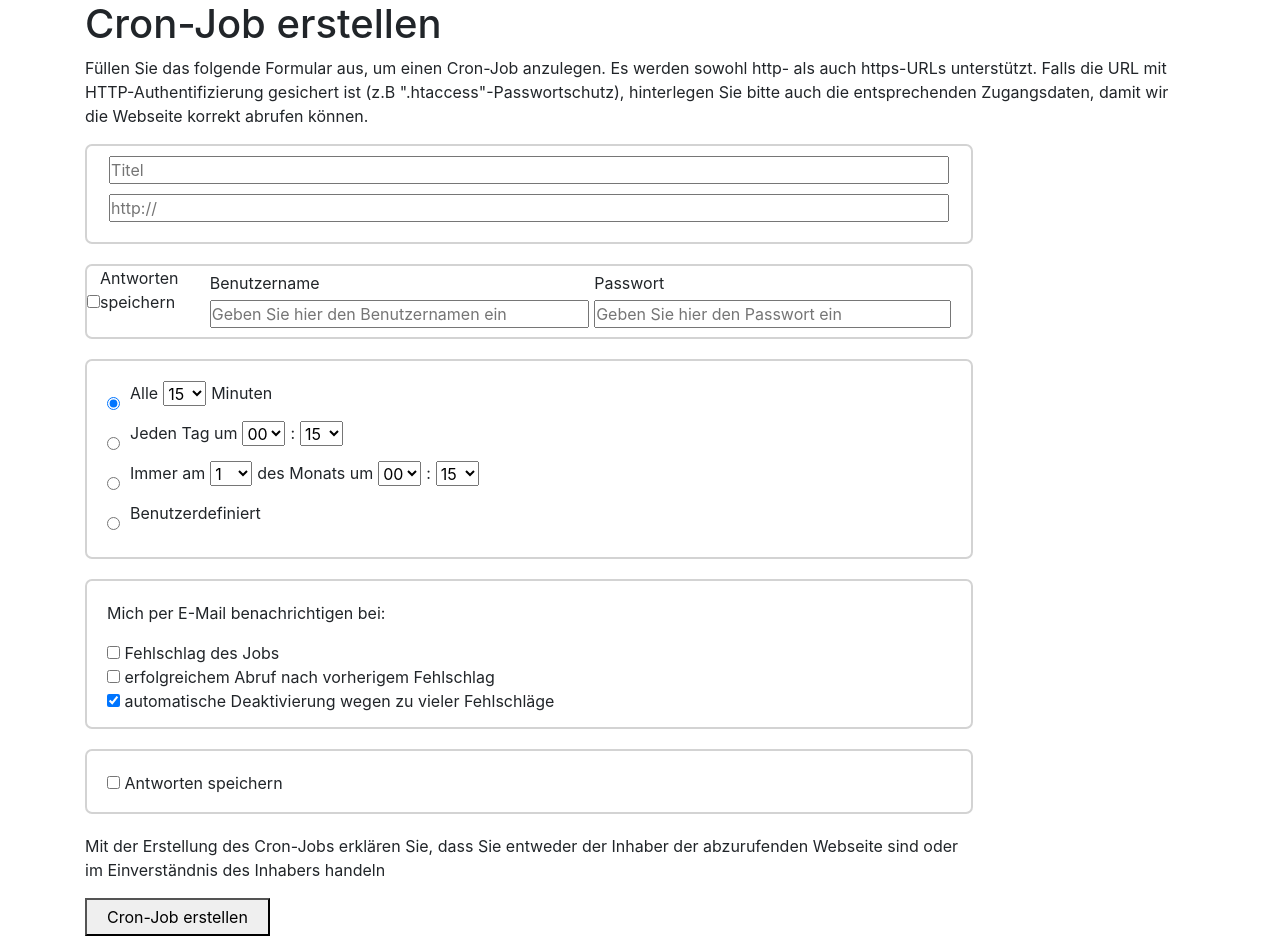
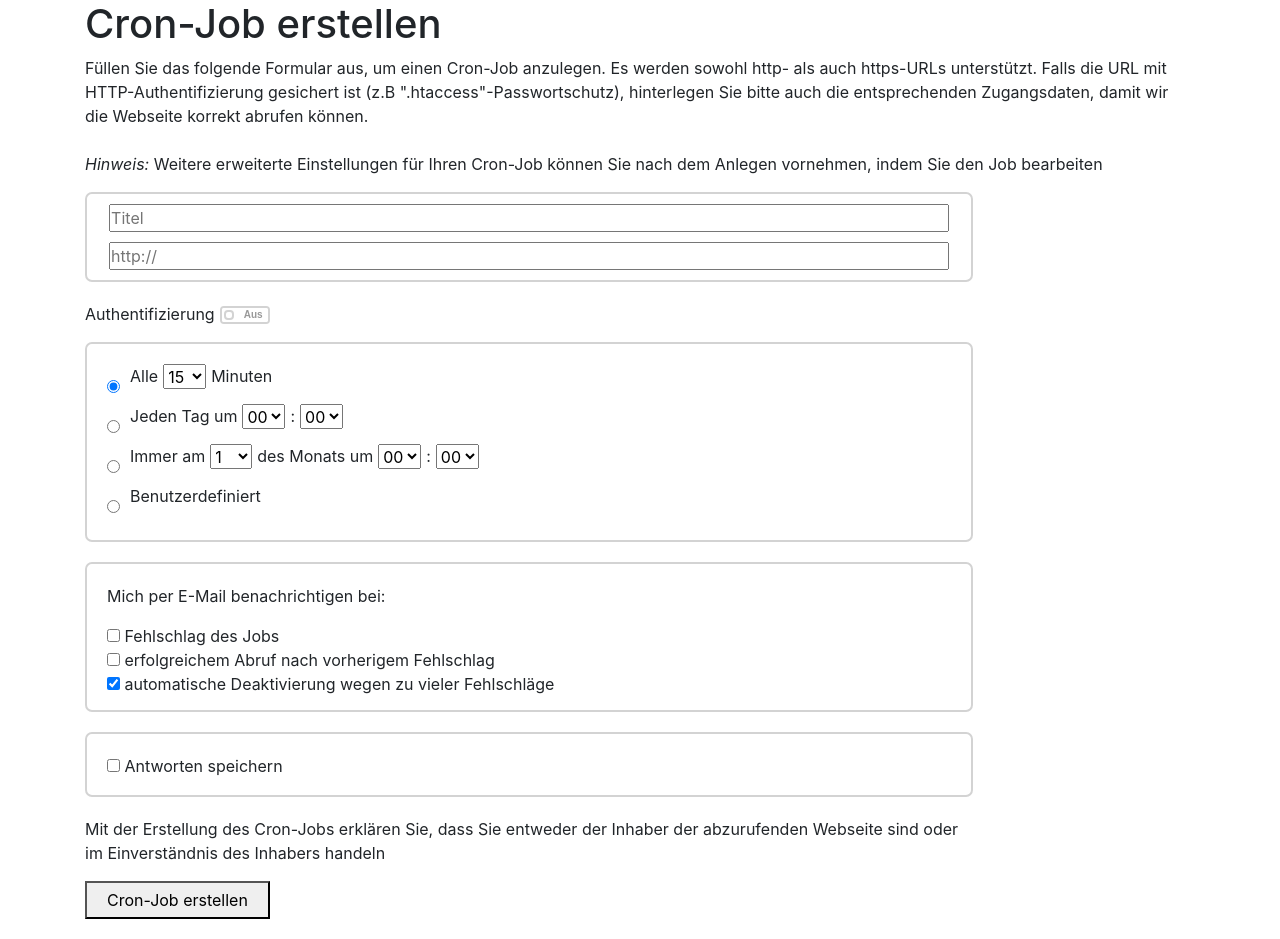
Before and after one commit to Sla1992/Cronjob, a Django app: page / in a window 1280 px wide. Run offline with Django 3.2, Linux system fonts and the light colour scheme; some libraries are stand-ins or nearby versions.

Commit message:
Mittwochvorneunuhr

```diff
--- a/static/style.css
+++ b/static/style.css
@@ -11,12 +11,12 @@ html {
   height: 100%;
   width: 100%;
   box-sizing: border-box;
+
 }
 
 .container{
   display: flex;
   flex-direction: column;
-
 }
 
 .name {
@@ -35,7 +35,7 @@ html {
 
 .border1{
   width: 80%;
-  height: 100px;
+  height: 90px;
   border-color: lightgray;
   border-style: solid;
   border-width: 2px;
@@ -43,7 +43,6 @@ html {
   display: flex;
   justify-content: center;
   margin-bottom: 20px;
-
 }
 
 .Box1{
@@ -52,16 +51,24 @@ html {
   width: 95%;
 }
 
-.border2{
+#border2{
   width: 80%;
   height: 75px;
   border-color: lightgray;
   border-style: solid;
   border-width: 2px;
   border-radius: 7px;
-  display: flex;
+  display: none;
   flex-direction: row;
   margin-bottom: 20px;
+}
+
+.Authentifizierung{
+  display: flex;
+}
+
+.Auth-text{
+    margin-right: 5px;
 }
 
 .username{
@@ -74,6 +81,31 @@ html {
   width: 100%;
 }
 
+input#person.username{
+    background-image: url("/static/images/person.png");
+    background-size: contain;
+    background-repeat: no-repeat;
+    text-indent: 16px;
+
+}
+
+input#person:focus{
+    background-image: none;
+    text-indent: 0px;
+}
+
+input#password.password{
+    background-image: url("/static/images/chain.png");
+    background-size: contain;
+    background-repeat: no-repeat;
+    text-indent: 16px;
+}
+
+input#password:focus{
+    background-image: none;
+    text-indent: 0px;
+}
+
 .Benutzer-box {
   display: flex;
   flex-direction: column;
@@ -81,6 +113,8 @@ html {
   margin-right: 5px;
   margin-bottom: 20px;
   margin-left: 20px;
+  width: 50vw;
+
 }
 
 .Benutzername-text {
@@ -101,7 +135,7 @@ html {
   flex-direction: column;
   flex-flow: wrap;
   margin-right: 20px;
-
+  width: 50vw;
   margin-bottom: 20px;
 }
 
@@ -194,6 +228,68 @@ select{
   width: 80%;
 }
 
+.cron-button {
+
+    padding-bottom: 20px;
+}
 .cron-button > button {
   padding: 5px 20px 5px 20px;
 }
+
+/* Hier ist der Toggle Button
+-----------------------------
+*/
+
+.onoffswitch {
+    position: relative; width: 50px;
+    -webkit-user-select:none; -moz-user-select:none; -ms-user-select: none;
+    padding-top: 4px;
+}
+.onoffswitch-checkbox {
+    display: none;
+}
+.onoffswitch-label {
+    display: block; overflow: hidden; cursor: pointer;
+    border: 2px solid lightgray; border-radius: 4px;
+}
+.onoffswitch-inner {
+    display: block; width: 200%; margin-left: -100%;
+    transition: margin 0.3s ease-in 0s;
+
+}
+.onoffswitch-inner:before, .onoffswitch-inner:after {
+    display: block; float: left; width: 50%; height: 14px; padding: 0; line-height: 14px;
+    font-size: 10px; color: white; font-family: Trebuchet, Arial, sans-serif; font-weight: bold;
+    box-sizing: border-box;
+
+}
+.onoffswitch-inner:before {
+    content: "An";
+    padding-left: 5px;
+    background-color: lightgreen; color: #FFFFFF;
+}
+.onoffswitch-inner:after {
+    content: "Aus";
+    padding-right: 5px;
+    background-color: #FFFFFF; color: #999999;
+    text-align: right;
+}
+.onoffswitch-switch {
+    display: block; width: 10px; margin: 4px;
+    background: #FFFFFF;
+    height: 10px;
+    position: absolute; top: 0; bottom: 0;
+    right: 32px;
+    border: 2px solid lightgray; border-radius: 4px;
+    transition: all 0.3s ease-in 0s;
+    top:4px;
+
+}
+.onoffswitch-checkbox:checked + .onoffswitch-label .onoffswitch-inner {
+    margin-left: 0;
+
+}
+.onoffswitch-checkbox:checked + .onoffswitch-label .onoffswitch-switch {
+    right: 0px;
+
+}
--- a/templates/index.html
+++ b/templates/index.html
@@ -21,27 +21,52 @@
             <p>Füllen Sie das folgende Formular aus, um einen Cron-Job anzulegen.
                 Es werden sowohl http- als auch https-URLs unterstützt. Falls die URL mit HTTP-Authentifizierung gesichert ist
                 (z.B ".htaccess"-Passwortschutz), hinterlegen Sie bitte auch die entsprechenden Zugangsdaten,
-                damit wir die Webseite korrekt abrufen können.
+                damit wir die Webseite korrekt abrufen können. <br><br>
+                <i>Hinweis: </i> Weitere erweiterte Einstellungen für Ihren Cron-Job können Sie nach dem Anlegen vornehmen, indem Sie den Job bearbeiten
             </p>
             <div class="border1">
                 <div class="Box1">
-                    <input class="name" type="text" id="name" name="name" required minlength="4" maxlength="20" size="50" placeholder="Titel">
-                    <input class="url" type="url" name="website" size="50" placeholder="http://">
+                    <input class="name" type="text" id="name" name="name" required minlength="4" maxlength="20" placeholder="Titel">
+                    <input class="url" type="url" name="website" placeholder="http://">
                 </div>
             </div>
 
-            <div class="border2">
+            <div class="Authentifizierung">
+                <div class="Auth-text">
+                    <p>Authentifizierung</p>
+                </div>
 
-                <input type="checkbox" name="check4" value="Antworten speichern"> Antworten speichern
+
+                <div class="onoffswitch">
+                    <input type="checkbox" name="onoffswitch" onclick="showBorder()" class="onoffswitch-checkbox" id="myonoffswitch">
+                    <label class="onoffswitch-label" for="myonoffswitch">
+                    <span class="onoffswitch-inner"></span>
+                    <span class="onoffswitch-switch"></span>
+                    </label>
+                </div>
+           </div>
+
+            <script>
+                function showBorder() {
+                    var x = document.getElementById("border2");
+                    if (x.style.display === "flex"){
+                            x.style.display = "none";
+                    } else {
+                        x.style.display = "flex";
+                    }
+                }
+            </script>
+
+            <div id="border2">
 
                 <div class="Benutzer-box">
                     <div class="Benutzername-text">Benutzername</div>
-                    <input class="username" type="text" id="name" name="name" required minlength="4" maxlength="20" size="50" placeholder="Geben Sie hier den Benutzernamen ein">
+                    <input class="username" type="text" id="person" name="name" required minlength="4" maxlength="20">
                 </div>
 
                 <div class="Password-box">
                     <div class="Password-text">Passwort</div>
-                    <input class="password" type="password" id="password" name="password" required minlength="4" maxlength="20" size="50" placeholder="Geben Sie hier den Passwort ein">
+                    <input class="password" type="password" id="password" name="password" required minlength="4" maxlength="20">
                 </div>
 
 
@@ -72,10 +97,10 @@
                     <p>:</p>
 
                     <select> name=minuten2
+                        <option value="00">00</option>
                         <option value="15">15</option>
                         <option value="30">30</option>
                         <option value="45">45</option>
-                        <option value="60">60</option>
                     </select>
                 </div>
 
@@ -99,10 +124,10 @@
                     </select>
                     <p>:</p>
                     <select> name=minuten3
+                        <option value="00">00</option>
                         <option value="15">15</option>
                         <option value="30">30</option>
                         <option value="45">45</option>
-                        <option value="60">60</option>
                     </select>
                 </div>
 
```
Also changed, not shown: db.sqlite3, static/images/chain.png (added), static/images/person.png (added).
